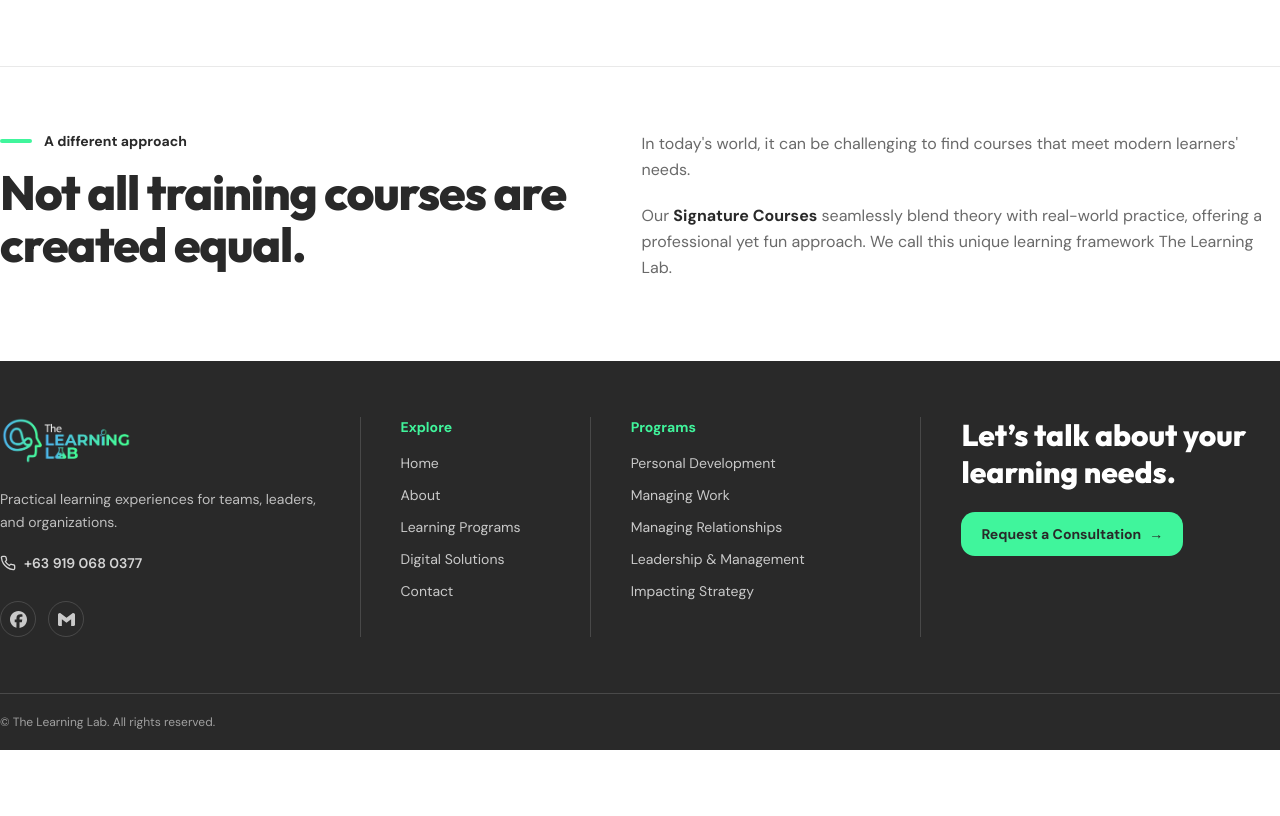
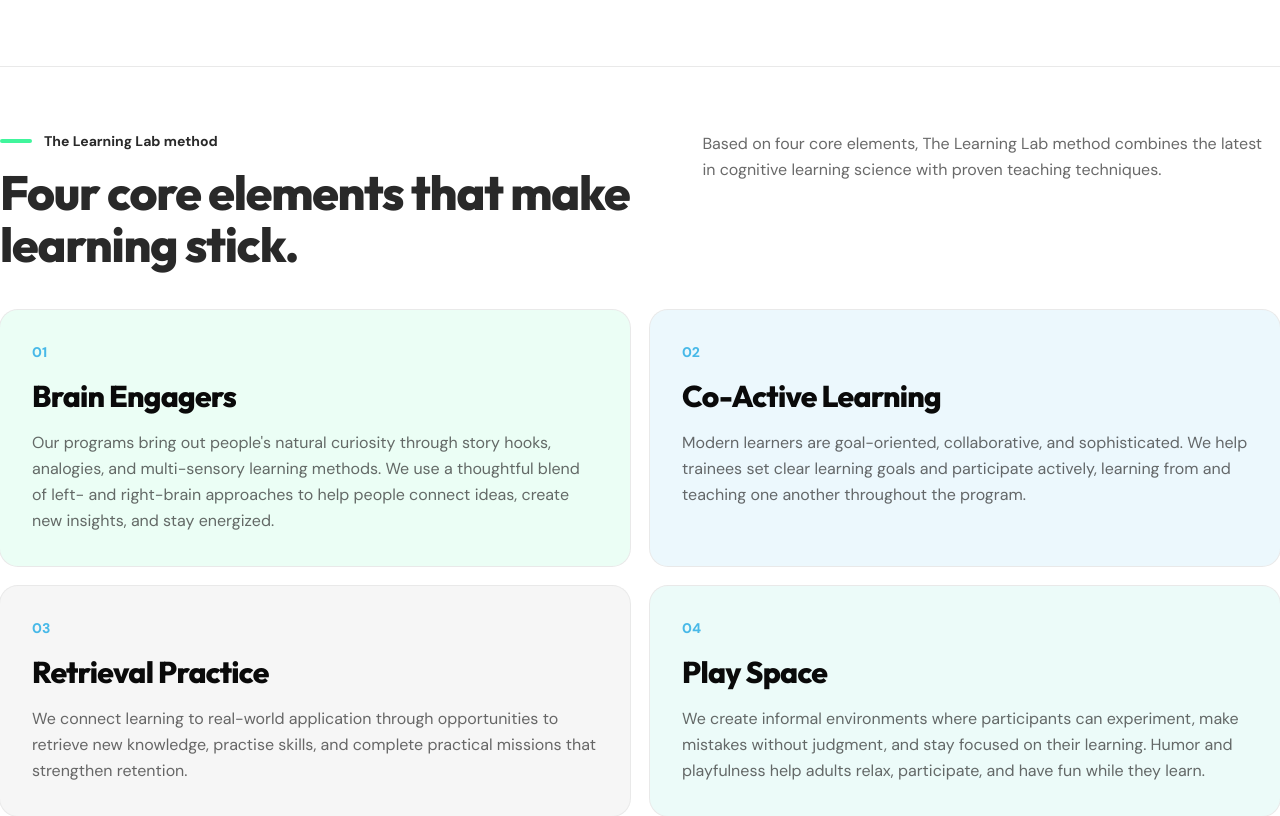
Before and after one commit to gabzy0423/The-Learning-Lab, a Next.js app: page /about in a window 1280 px wide. Shown: the part 2780-3596 px from the top of the page. Before the commit the page ends 3530 px from the top, so only its background shows below. Built offline with nearby package versions, Linux system fonts and the light colour scheme.

Commit message:
Add Learning Lab method section

```diff
--- a/app/about/page.tsx
+++ b/app/about/page.tsx
@@ -1,5 +1,6 @@
 import Image from "next/image";
 import { Accordion, AccordionContent, AccordionItem, AccordionTrigger } from "@/components/ui/accordion";
+import { Card, CardContent } from "@/components/ui/card";
 
 export default function AboutPage() {
   return (
@@ -173,25 +174,59 @@ export default function AboutPage() {
         </div>
       </section>
 
-      <section className="mt-20 border-t border-brand-charcoal/10 pt-12 lg:mt-28 lg:pt-16" aria-labelledby="different-approach-heading">
-        <div className="grid gap-8 lg:grid-cols-[0.95fr_1.05fr] lg:gap-16">
+      <section className="mt-20 border-t border-brand-charcoal/10 pt-12 lg:mt-28 lg:pt-16" aria-labelledby="learning-method-heading">
+        <div className="grid gap-8 lg:grid-cols-[1.05fr_0.95fr] lg:gap-16">
           <div>
             <p className="flex items-center gap-3 text-sm font-bold text-brand-charcoal">
               <span aria-hidden="true" className="h-1 w-8 rounded-full bg-brand-mint-green" />
-              A different approach
+              The Learning Lab method
             </p>
-            <h2 id="different-approach-heading" className="mt-4 max-w-xl font-heading text-3xl font-extrabold leading-[1.08] tracking-tight sm:text-4xl lg:text-5xl">
-              Not all training courses are created equal.
+            <h2 id="learning-method-heading" className="mt-4 max-w-2xl font-heading text-3xl font-extrabold leading-[1.08] tracking-tight sm:text-4xl lg:text-5xl">
+              Four core elements that make learning stick.
             </h2>
           </div>
-          <div className="space-y-5 text-base leading-relaxed text-brand-charcoal/70">
-            <p>
-              In today&apos;s world, it can be challenging to find courses that meet modern learners&apos; needs.
-            </p>
-            <p>
-              Our <span className="font-bold text-brand-charcoal">Signature Courses</span> seamlessly blend theory with real-world practice, offering a professional yet fun approach. We call this unique learning framework The Learning Lab.
-            </p>
-          </div>
+          <p className="max-w-xl text-base leading-relaxed text-brand-charcoal/70">
+            Based on four core elements, The Learning Lab method combines the latest in cognitive learning science with proven teaching techniques.
+          </p>
+        </div>
+
+        <div className="mt-10 grid gap-5 md:grid-cols-2">
+          <Card className="rounded-2xl border-brand-mint-green/40 bg-brand-mint-green/10 py-0">
+            <CardContent className="p-7 sm:p-8">
+              <p className="text-sm font-extrabold text-brand-cyan-blue">01</p>
+              <h3 className="mt-4 font-heading text-2xl font-extrabold tracking-tight sm:text-3xl">Brain Engagers</h3>
+              <p className="mt-4 text-base leading-relaxed text-brand-charcoal/70">
+                Our programs bring out people&apos;s natural curiosity through story hooks, analogies, and multi-sensory learning methods. We use a thoughtful blend of left- and right-brain approaches to help people connect ideas, create new insights, and stay energized.
+              </p>
+            </CardContent>
+          </Card>
+          <Card className="rounded-2xl border-brand-cyan-blue/30 bg-brand-cyan-blue/10 py-0">
+            <CardContent className="p-7 sm:p-8">
+              <p className="text-sm font-extrabold text-brand-cyan-blue">02</p>
+              <h3 className="mt-4 font-heading text-2xl font-extrabold tracking-tight sm:text-3xl">Co-Active Learning</h3>
+              <p className="mt-4 text-base leading-relaxed text-brand-charcoal/70">
+                Modern learners are goal-oriented, collaborative, and sophisticated. We help trainees set clear learning goals and participate actively, learning from and teaching one another throughout the program.
+              </p>
+            </CardContent>
+          </Card>
+          <Card className="rounded-2xl border-brand-charcoal/15 bg-brand-charcoal/[0.04] py-0">
+            <CardContent className="p-7 sm:p-8">
+              <p className="text-sm font-extrabold text-brand-cyan-blue">03</p>
+              <h3 className="mt-4 font-heading text-2xl font-extrabold tracking-tight sm:text-3xl">Retrieval Practice</h3>
+              <p className="mt-4 text-base leading-relaxed text-brand-charcoal/70">
+                We connect learning to real-world application through opportunities to retrieve new knowledge, practise skills, and complete practical missions that strengthen retention.
+              </p>
+            </CardContent>
+          </Card>
+          <Card className="rounded-2xl border-brand-turquoise/40 bg-brand-turquoise/10 py-0">
+            <CardContent className="p-7 sm:p-8">
+              <p className="text-sm font-extrabold text-brand-cyan-blue">04</p>
+              <h3 className="mt-4 font-heading text-2xl font-extrabold tracking-tight sm:text-3xl">Play Space</h3>
+              <p className="mt-4 text-base leading-relaxed text-brand-charcoal/70">
+                We create informal environments where participants can experiment, make mistakes without judgment, and stay focused on their learning. Humor and playfulness help adults relax, participate, and have fun while they learn.
+              </p>
+            </CardContent>
+          </Card>
         </div>
       </section>
     </main>
```
